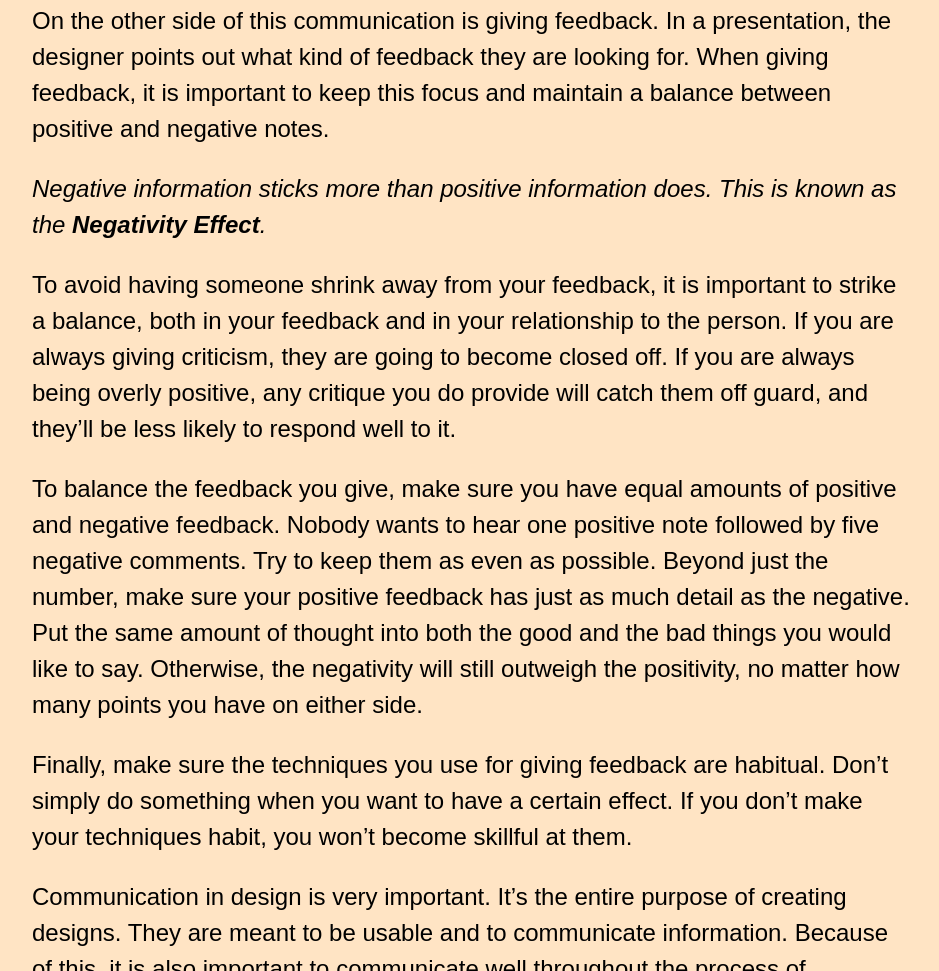
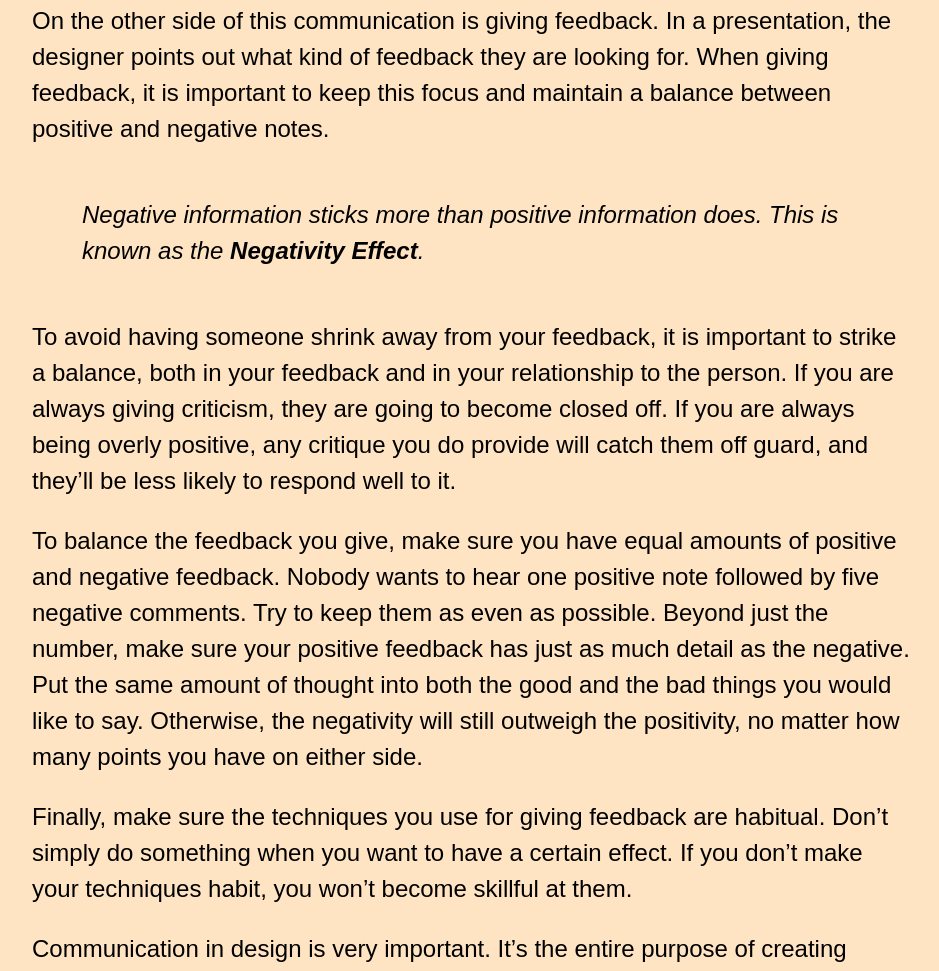
Before and after one commit to murrell8/mi349_tentopics, a plain HTML site: page index.html in a window 1280 px wide. Shown: the part 2754-3725 px from the top of the page, without its empty margins (168-1107 px from the left). Drawn offline with Linux system fonts and the light colour scheme.

Commit message:
more styling of negativity effect

```diff
--- a/style.css
+++ b/style.css
@@ -43,4 +43,8 @@ ul {
 
 #negativityeffect {
     font-style: italic;
+    margin-top: 50px;
+    margin-bottom: 50px;
+    padding-left: 50px;
+    padding-right: 50px;
 }
```
